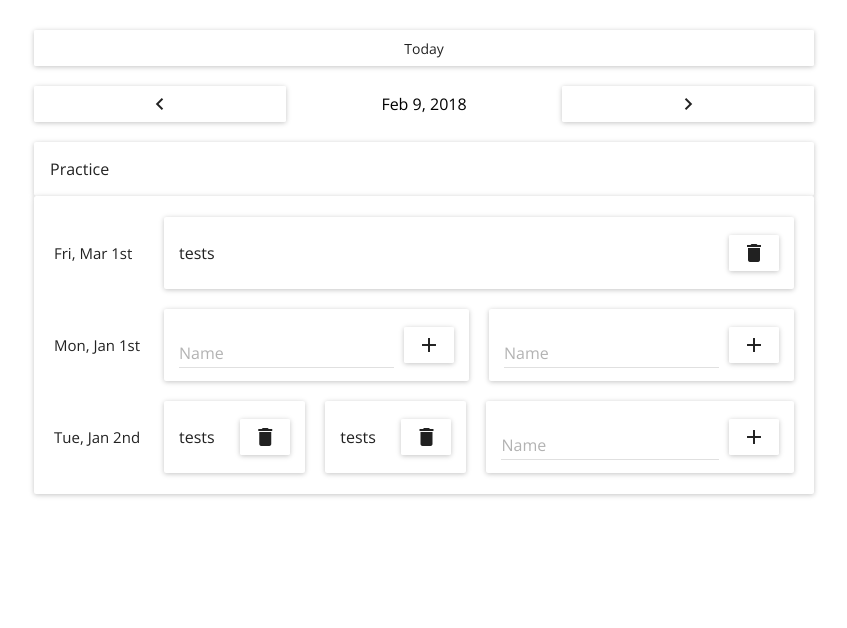
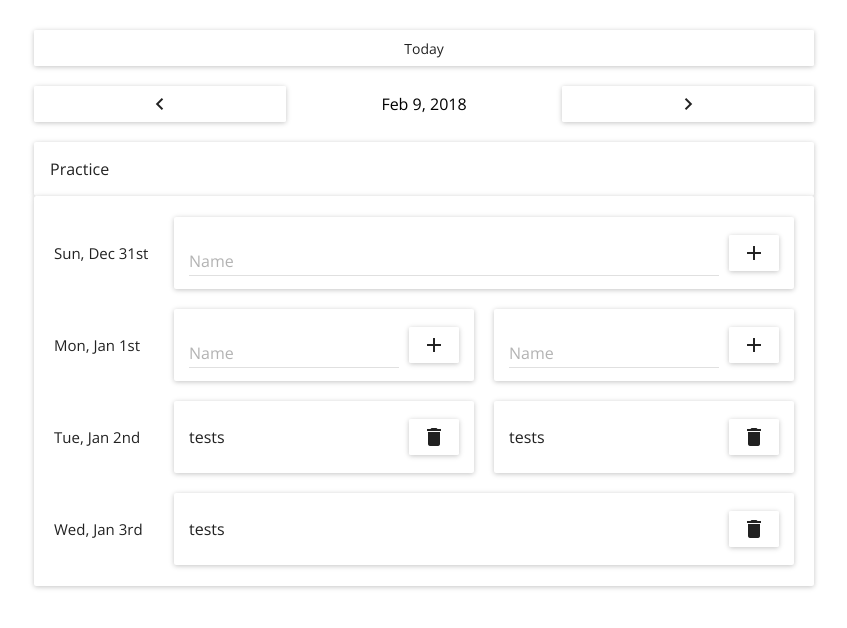
Before and after one commit to alexcrist/van-drivers-react-redux, a React (Create React App) app: page / in a window 1280 px wide. Shown: the top 628 px of the page, without its empty margins (216-1063 px from the left). Built offline with nearby package versions, Linux system fonts and the light colour scheme.

Commit message:
Update driver mock, tweak css

```diff
--- a/src/components/Practice/Practice.js
+++ b/src/components/Practice/Practice.js
@@ -19,20 +19,24 @@ const RowContainer = styles(Card)`
 export default ({ practiceDrivers, createDriver, deleteDriver }) => {
 
   practiceDrivers = {
-    '1996-03-01': {
+    '2017-12-31': {
       numDrivers: 1,
-      drivers: [
-        'guy1', 'alex'
-      ]
+      drivers: []
     },
     '2018-01-01': {
       numDrivers: 2,
       drivers: []
     },
     '2018-01-02': {
-      numDrivers: 3,
+      numDrivers: 2,
       drivers: [
         'guy3', 'guy4'
+      ]
+    },
+    '2018-01-03': {
+      numDrivers: 1,
+      drivers: [
+        'guy3'
       ]
     }
   };
--- a/src/components/Practice/Row.js
+++ b/src/components/Practice/Row.js
@@ -13,7 +13,7 @@ const Container = styles.div`
 `;
 
 const Date = styles.div`
-  min-width: 90px;
+  min-width: 100px;
   line-height: 72px;
   font-size: 15px;
 `;
```
